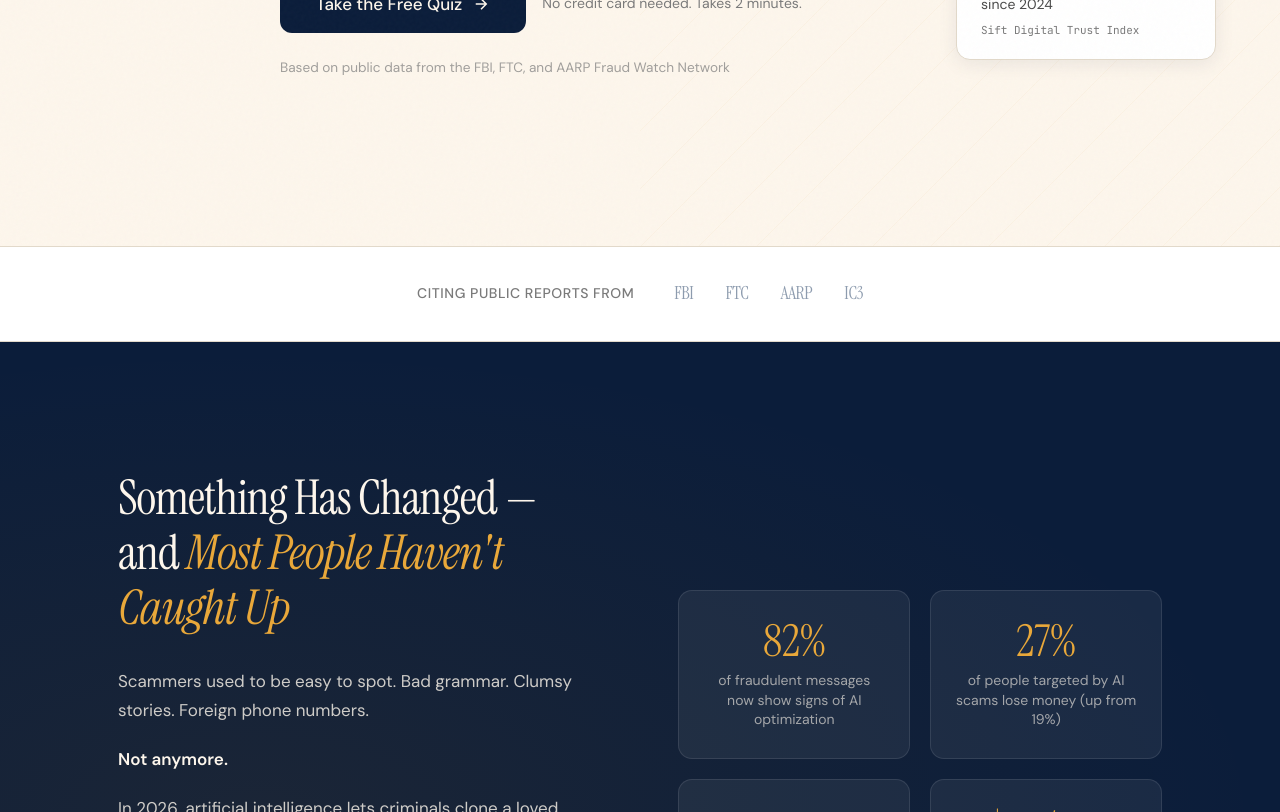
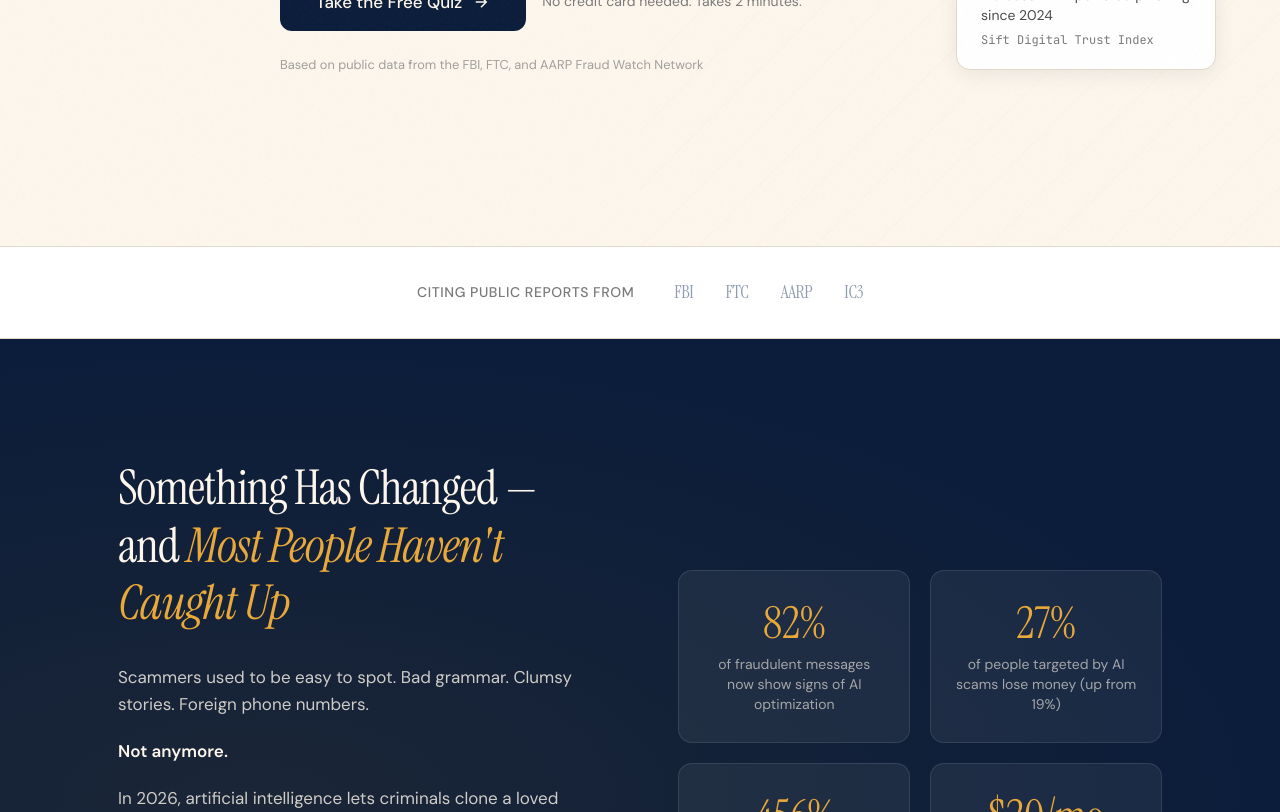
Before and after one commit to Jordan19594/outsmart-ai, a plain HTML site: page index.html in a window 1280 px wide. Shown: the part 554-1366 px from the top of the page. Drawn offline with Linux system fonts and the light colour scheme.

Commit message:
Add typography skill, OG images, and typography fixes
- Created typography skill based on Butterick's Practical Typography
- Applied typography fixes: body line-height 1.65→1.5, heading line-height
  1.15→1.2, H1 max 72→62px, min text 12px, type scale CSS variables
- Generated hero and stats OG images via Remotion
- Added OG/Twitter meta tags for social sharing

Co-Authored-By: Claude Opus 4.6 <noreply@anthropic.com>

```diff
--- a/index.html
+++ b/index.html
@@ -7,6 +7,11 @@
     <meta name="description" content="Can you spot an AI scam? Take our free 2-minute quiz to find your protection gaps. Outsmart AI is the monthly guide helping seniors and families stay safe from voice cloning, deepfakes, and AI-powered fraud.">
     <meta property="og:title" content="Could You Spot an AI Scam? Most People Can't.">
     <meta property="og:description" content="Take the free Scam Protection Quiz. Get a personalized report showing where you're exposed — and how to fix it. Based on FBI, FTC, and AARP research.">
+    <meta property="og:image" content="hero-og.png">
+    <meta property="og:image:width" content="1200">
+    <meta property="og:image:height" content="630">
+    <meta name="twitter:card" content="summary_large_image">
+    <meta name="twitter:image" content="hero-og.png">
     <link rel="preconnect" href="https://fonts.googleapis.com">
     <link rel="preconnect" href="https://fonts.gstatic.com" crossorigin>
     <link href="https://fonts.googleapis.com/css2?family=Instrument+Serif:ital@0;1&family=DM+Sans:ital,opsz,wght@0,9..40,300..700;1,9..40,300..700&family=JetBrains+Mono:wght@400;500&display=swap" rel="stylesheet">
@@ -42,10 +47,20 @@
             --font-body: 'DM Sans', -apple-system, sans-serif;
             --font-mono: 'JetBrains Mono', monospace;
 
+            /* Type Scale */
+            --text-xs: 12px;
+            --text-sm: 14px;
+            --text-base: 17px;
+            --text-lg: 19px;
+            --text-xl: 24px;
+            --text-2xl: 32px;
+            --text-3xl: 42px;
+
             /* Spacing */
-            --section-gap: clamp(80px, 10vw, 140px);
+            --section-gap: clamp(80px, 10vw, 120px);
             --content-width: 1140px;
             --narrow-width: 780px;
+            --reading-width: 640px;
         }
 
         * { margin: 0; padding: 0; box-sizing: border-box; }
@@ -60,8 +75,8 @@
             font-family: var(--font-body);
             color: var(--text-dark);
             background: var(--cream);
-            line-height: 1.65;
-            font-size: 17px;
+            line-height: 1.5;
+            font-size: var(--text-base);
             overflow-x: hidden;
         }
 
@@ -87,7 +102,7 @@
         h1, h2, h3, h4 {
             font-family: var(--font-display);
             font-weight: 400;
-            line-height: 1.15;
+            line-height: 1.2;
         }
 
         /* Grain overlay for texture */
@@ -267,7 +282,7 @@
         }
 
         .hero h1 {
-            font-size: clamp(42px, 5.5vw, 72px);
+            font-size: clamp(40px, 5vw, 62px);
             color: var(--navy);
             letter-spacing: -0.03em;
             margin-bottom: 24px;
@@ -376,7 +391,7 @@
             font-family: var(--font-display);
             font-size: 36px;
             color: var(--coral);
-            line-height: 1;
+            line-height: 1.1;
             margin-bottom: 6px;
         }
 
@@ -387,7 +402,7 @@
         }
 
         .stat-card-source {
-            font-size: 11px;
+            font-size: var(--text-xs);
             color: var(--text-light);
             margin-top: 6px;
             font-family: var(--font-mono);
@@ -481,10 +496,11 @@
         }
 
         .problem-text p {
-            font-size: 17px;
+            font-size: var(--text-base);
             color: rgba(253, 246, 236, 0.8);
             margin-bottom: 20px;
-            line-height: 1.7;
+            line-height: 1.6;
+            max-width: var(--reading-width);
         }
 
         .problem-text p strong {
@@ -526,7 +542,7 @@
             font-family: var(--font-display);
             font-size: clamp(32px, 3.5vw, 44px);
             color: var(--amber-light);
-            line-height: 1;
+            line-height: 1.1;
             margin-bottom: 8px;
         }
 
@@ -644,7 +660,7 @@
             display: flex;
             align-items: center;
             justify-content: center;
-            font-size: 10px;
+            font-size: var(--text-xs);
             color: var(--cream);
             font-weight: 600;
             margin-left: -6px;
@@ -826,7 +842,7 @@
         .quiz-option-text {
             font-size: 16px;
             color: var(--text-dark);
-            font-weight: 450;
+            font-weight: 400;
         }
 
         .quiz-nav {
@@ -1664,7 +1680,7 @@
                         <svg viewBox="0 0 24 24" fill="none" stroke="currentColor" stroke-width="2"><path d="M5 12h14M12 5l7 7-7 7"/></svg>
                     </button>
                     <span class="hero-meta">No credit card needed. Takes 2 minutes.</span>
-                    <span class="hero-meta" style="display:block;margin-top:8px;font-size:0.85rem;opacity:0.7;">Based on public data from the FBI, FTC, and AARP Fraud Watch Network</span>
+                    <span class="hero-meta" style="display:block;margin-top:8px;font-size:0.8rem;opacity:0.7;">Based on public data from the FBI, FTC, and AARP Fraud Watch Network</span>
                 </div>
             </div>
 
```
Also changed, not shown: hero-og.png (added), stats-og.png (added), 1 other file.
